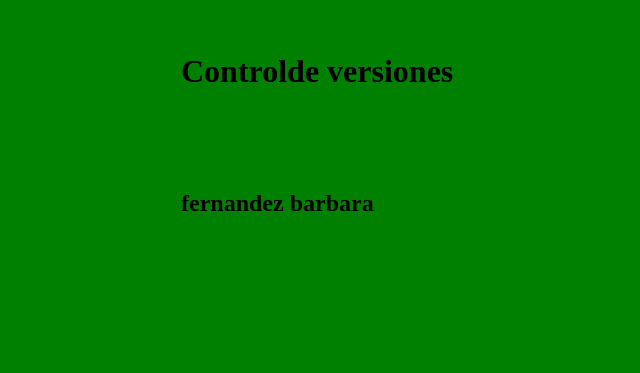
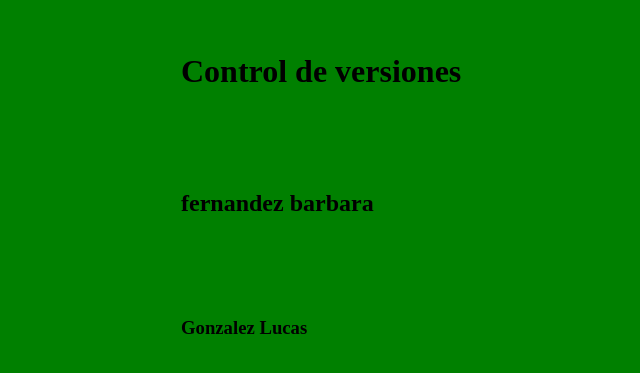
Before and after one commit to LucasGonzalez140/TP_SO_i4_Equipo109, a plain HTML site: page index.html in a window 1280 px wide. Shown: the part 147-520 px from the top of the page, without its empty margins (119-759 px from the left). Drawn offline with Linux system fonts and the light colour scheme.

Commit message:
Se añaden los datos de Alfa a index.html

```diff
--- a/index.html
+++ b/index.html
@@ -7,7 +7,8 @@
 <link rel="stylesheet" type="text/css" href="estilo.css">
 </head>
 <body>
-<h1>Controlde versiones</h1>
+<h1>Control de versiones</h1>
 <h2>fernandez barbara</h2>
+<h3>Gonzalez Lucas</h3>
 </body>
 </html>
```
